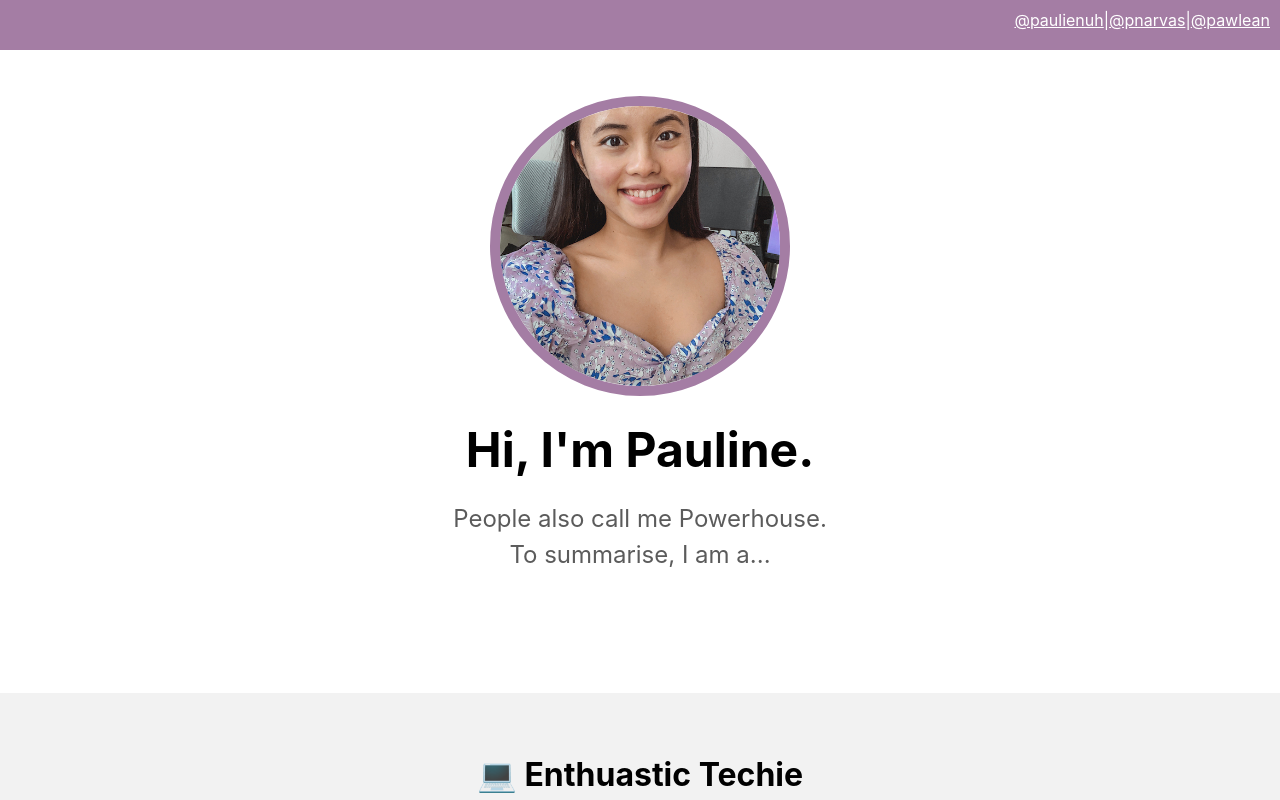
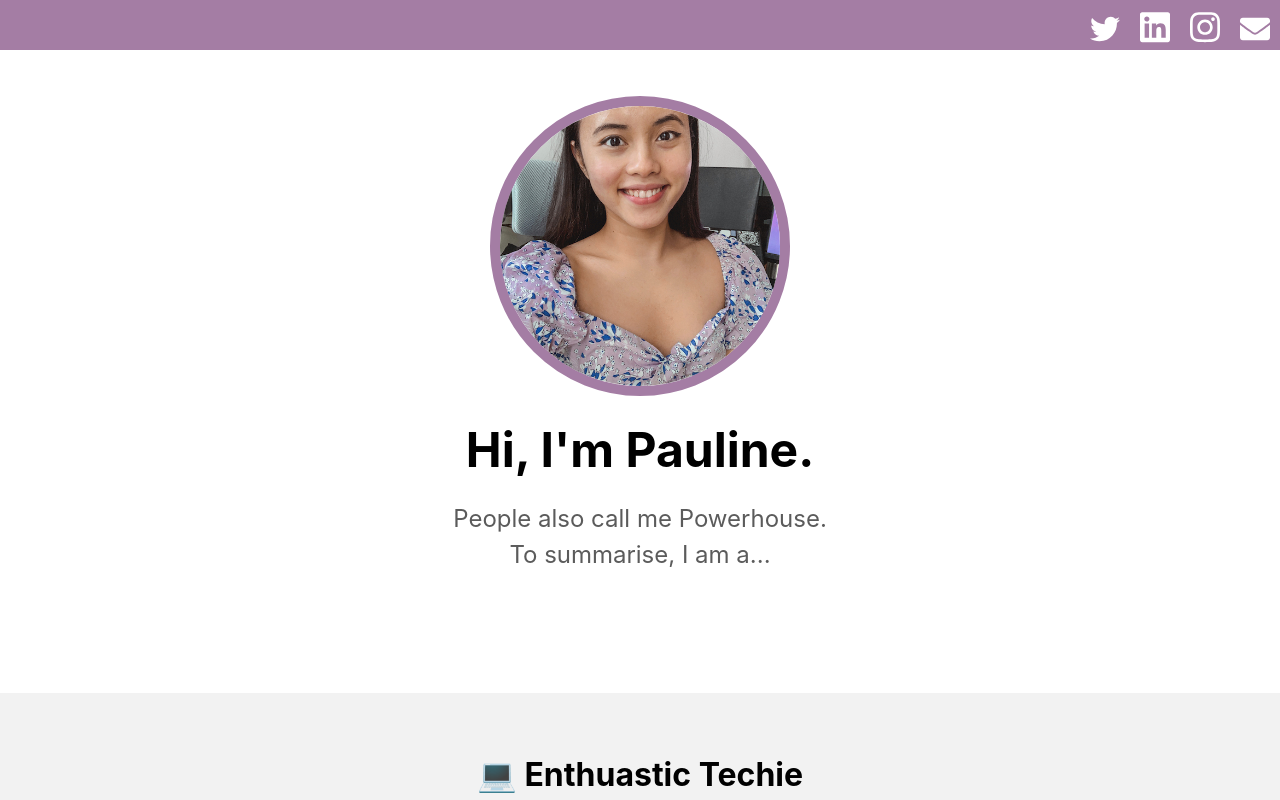
Before and after one commit to pawlean/nextpn, a Next.js app: page / in a window 1280 px wide. Shown: the top 800 px of the page. Built offline with nearby package versions, Linux system fonts and the light colour scheme.

Commit message:
Add social media icons to the header

```diff
--- /dev/null
+++ b/components/socialmedia.js
@@ -0,0 +1,85 @@
+const Twitter = () => (
+  <svg
+    aria-hidden="true"
+    focusable="false"
+    data-prefix="fab"
+    data-icon="twitter"
+    class="svg-inline--fa fa-twitter fa-w-16"
+    role="img"
+    xmlns="http://www.w3.org/2000/svg"
+    viewBox="0 0 512 512"
+  >
+    <style>
+      {`svg {
+          width: 30px;
+          margin-left: 20px;
+      }
+      .socialmedia:hover {
+        fill: #836883;
+      }
+
+      `}
+    </style>
+    <path
+      className="socialmedia"
+      fill="currentColor"
+      d="M459.37 151.716c.325 4.548.325 9.097.325 13.645 0 138.72-105.583 298.558-298.558 298.558-59.452 0-114.68-17.219-161.137-47.106 8.447.974 16.568 1.299 25.34 1.299 49.055 0 94.213-16.568 130.274-44.832-46.132-.975-84.792-31.188-98.112-72.772 6.498.974 12.995 1.624 19.818 1.624 9.421 0 18.843-1.3 27.614-3.573-48.081-9.747-84.143-51.98-84.143-102.985v-1.299c13.969 7.797 30.214 12.67 47.431 13.319-28.264-18.843-46.781-51.005-46.781-87.391 0-19.492 5.197-37.36 14.294-52.954 51.655 63.675 129.3 105.258 216.365 109.807-1.624-7.797-2.599-15.918-2.599-24.04 0-57.828 46.782-104.934 104.934-104.934 30.213 0 57.502 12.67 76.67 33.137 23.715-4.548 46.456-13.32 66.599-25.34-7.798 24.366-24.366 44.833-46.132 57.827 21.117-2.273 41.584-8.122 60.426-16.243-14.292 20.791-32.161 39.308-52.628 54.253z"
+    ></path>
+  </svg>
+);
+
+const LinkedIn = () => (
+  <svg
+    aria-hidden="true"
+    focusable="false"
+    data-prefix="fab"
+    data-icon="linkedin"
+    class="svg-inline--fa fa-linkedin fa-w-14"
+    role="img"
+    xmlns="http://www.w3.org/2000/svg"
+    viewBox="0 0 448 512"
+  >
+    <path
+      className="socialmedia"
+      fill="currentColor"
+      d="M416 32H31.9C14.3 32 0 46.5 0 64.3v383.4C0 465.5 14.3 480 31.9 480H416c17.6 0 32-14.5 32-32.3V64.3c0-17.8-14.4-32.3-32-32.3zM135.4 416H69V202.2h66.5V416zm-33.2-243c-21.3 0-38.5-17.3-38.5-38.5S80.9 96 102.2 96c21.2 0 38.5 17.3 38.5 38.5 0 21.3-17.2 38.5-38.5 38.5zm282.1 243h-66.4V312c0-24.8-.5-56.7-34.5-56.7-34.6 0-39.9 27-39.9 54.9V416h-66.4V202.2h63.7v29.2h.9c8.9-16.8 30.6-34.5 62.9-34.5 67.2 0 79.7 44.3 79.7 101.9V416z"
+    ></path>
+  </svg>
+);
+const Instagram = () => (
+  <svg
+    aria-hidden="true"
+    focusable="false"
+    data-prefix="fab"
+    data-icon="instagram"
+    class="svg-inline--fa fa-instagram fa-w-14"
+    role="img"
+    xmlns="http://www.w3.org/2000/svg"
+    viewBox="0 0 448 512"
+  >
+    <path
+      className="socialmedia"
+      fill="currentColor"
+      d="M224.1 141c-63.6 0-114.9 51.3-114.9 114.9s51.3 114.9 114.9 114.9S339 319.5 339 255.9 287.7 141 224.1 141zm0 189.6c-41.1 0-74.7-33.5-74.7-74.7s33.5-74.7 74.7-74.7 74.7 33.5 74.7 74.7-33.6 74.7-74.7 74.7zm146.4-194.3c0 14.9-12 26.8-26.8 26.8-14.9 0-26.8-12-26.8-26.8s12-26.8 26.8-26.8 26.8 12 26.8 26.8zm76.1 27.2c-1.7-35.9-9.9-67.7-36.2-93.9-26.2-26.2-58-34.4-93.9-36.2-37-2.1-147.9-2.1-184.9 0-35.8 1.7-67.6 9.9-93.9 36.1s-34.4 58-36.2 93.9c-2.1 37-2.1 147.9 0 184.9 1.7 35.9 9.9 67.7 36.2 93.9s58 34.4 93.9 36.2c37 2.1 147.9 2.1 184.9 0 35.9-1.7 67.7-9.9 93.9-36.2 26.2-26.2 34.4-58 36.2-93.9 2.1-37 2.1-147.8 0-184.8zM398.8 388c-7.8 19.6-22.9 34.7-42.6 42.6-29.5 11.7-99.5 9-132.1 9s-102.7 2.6-132.1-9c-19.6-7.8-34.7-22.9-42.6-42.6-11.7-29.5-9-99.5-9-132.1s-2.6-102.7 9-132.1c7.8-19.6 22.9-34.7 42.6-42.6 29.5-11.7 99.5-9 132.1-9s102.7-2.6 132.1 9c19.6 7.8 34.7 22.9 42.6 42.6 11.7 29.5 9 99.5 9 132.1s2.7 102.7-9 132.1z"
+    ></path>
+  </svg>
+);
+const Email = () => (
+  <svg
+    aria-hidden="true"
+    focusable="false"
+    data-prefix="fas"
+    data-icon="envelope"
+    class="svg-inline--fa fa-envelope fa-w-16"
+    role="img"
+    xmlns="http://www.w3.org/2000/svg"
+    viewBox="0 0 512 512"
+  >
+    <path
+      className="socialmedia"
+      fill="currentColor"
+      d="M502.3 190.8c3.9-3.1 9.7-.2 9.7 4.7V400c0 26.5-21.5 48-48 48H48c-26.5 0-48-21.5-48-48V195.6c0-5 5.7-7.8 9.7-4.7 22.4 17.4 52.1 39.5 154.1 113.6 21.1 15.4 56.7 47.8 92.2 47.6 35.7.3 72-32.8 92.3-47.6 102-74.1 131.6-96.3 154-113.7zM256 320c23.2.4 56.6-29.2 73.4-41.4 132.7-96.3 142.8-104.7 173.4-128.7 5.8-4.5 9.2-11.5 9.2-18.9v-19c0-26.5-21.5-48-48-48H48C21.5 64 0 85.5 0 112v19c0 7.4 3.4 14.3 9.2 18.9 30.6 23.9 40.7 32.4 173.4 128.7 16.8 12.2 50.2 41.8 73.4 41.4z"
+    ></path>
+  </svg>
+);
+export { Twitter, LinkedIn, Instagram, Email };
--- a/pages/_app.jsx
+++ b/pages/_app.jsx
@@ -1,3 +1,5 @@
+import { Twitter, LinkedIn, Instagram, Email } from "../components/socialmedia";
+
 function MyApp({ Component, pageProps }) {
   return (
     <div>
@@ -5,15 +7,18 @@ function MyApp({ Component, pageProps }) {
       <footer>
         <div className="social">
           <a href="http://twitter.com/paulienuh" target="_blank">
-            @paulienuh
+            <Twitter />
           </a>
-          |
+
           <a href="http://linkedin.com/in/pnarvas" target="_blank">
-            @pnarvas
+            <LinkedIn />
           </a>
-          |
+
           <a href="http://instagram.com/paw.lean" target="_blank">
-            @pawlean
+            <Instagram />
+          </a>
+          <a href="mailto:pauline@paulinenarvas.com" target="_blank">
+            <Email />
           </a>
         </div>
       </footer>
```
